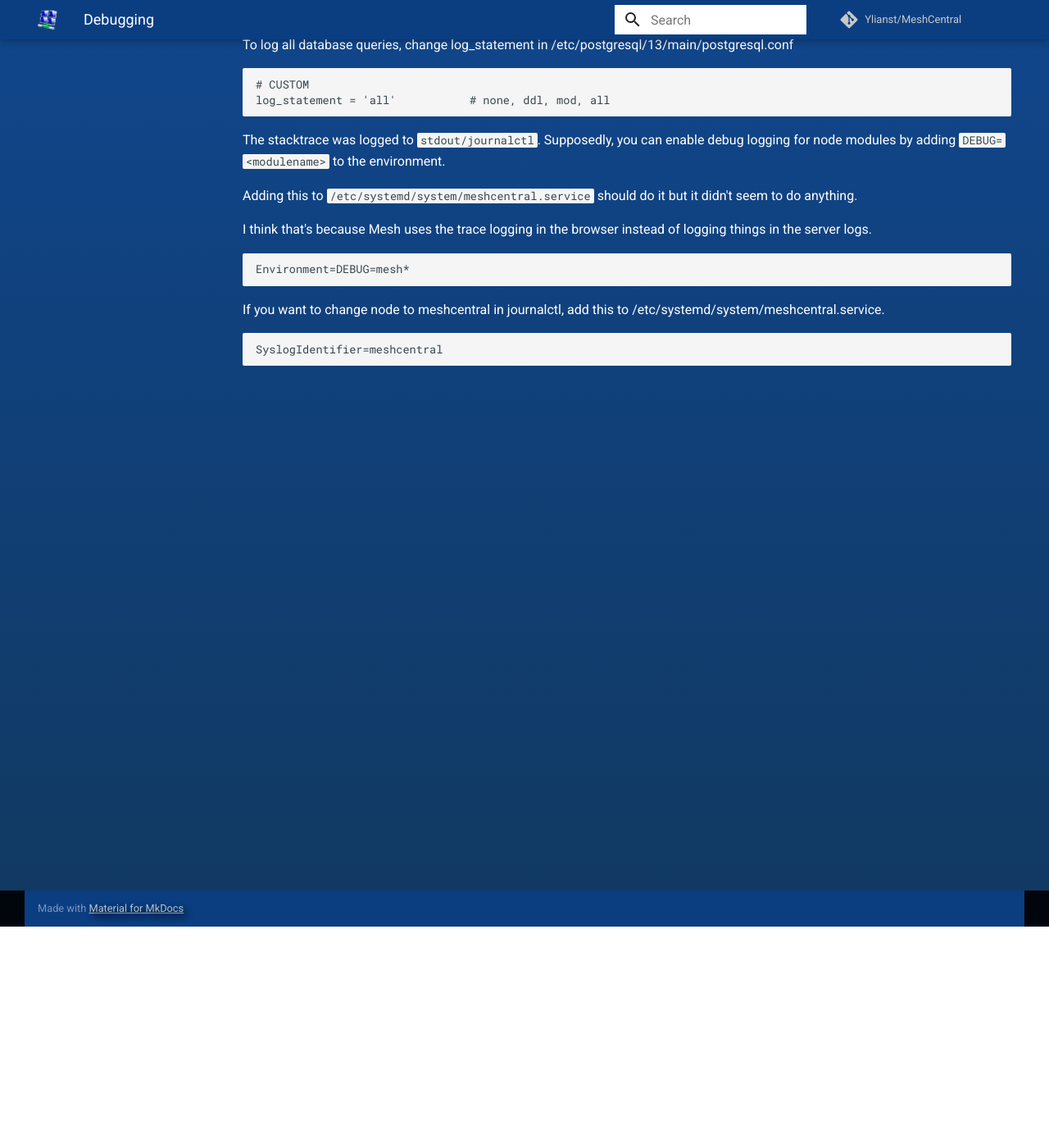
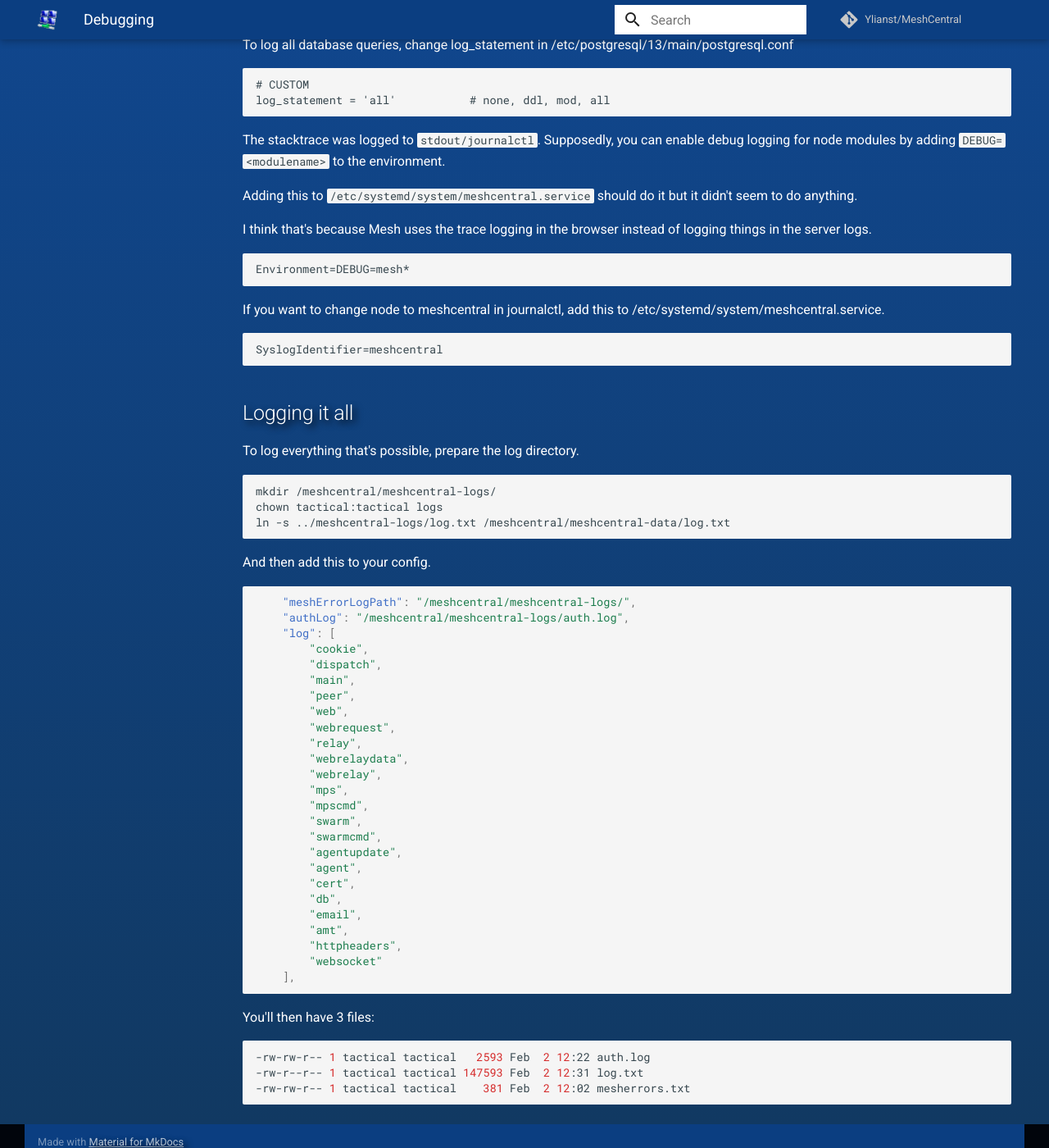
Before and after one commit to silversword411/meshcentraldocs_unofficial, an MkDocs documentation site: the page built from docs/docs/meshcentral/debugging.md, in a window 1280 px wide and 1400 px high, scrolled down 270 px. Shown: the whole window at 82% size. Built offline with MkDocs 1.6.1 and Material for MkDocs 9.7.7, drawn with Linux system fonts in a browser that asks for light colours; comment, search, counter and statistics services are not loaded.

Commit message:
Update debugging.md

````diff
--- a/docs/docs/meshcentral/debugging.md
+++ b/docs/docs/meshcentral/debugging.md
@@ -25,3 +25,51 @@
 ```
 SyslogIdentifier=meshcentral
 ```
+
+## Logging it all
+
+To log everything that's possible, prepare the log directory.
+
+```
+mkdir /meshcentral/meshcentral-logs/
+chown tactical:tactical logs
+ln -s ../meshcentral-logs/log.txt /meshcentral/meshcentral-data/log.txt
+```
+
+And then add this to your config.
+
+```json
+    "meshErrorLogPath": "/meshcentral/meshcentral-logs/",
+    "authLog": "/meshcentral/meshcentral-logs/auth.log",
+    "log": [
+        "cookie",
+        "dispatch",
+        "main",
+        "peer",
+        "web",
+        "webrequest",
+        "relay",
+        "webrelaydata",
+        "webrelay",
+        "mps",
+        "mpscmd",
+        "swarm",
+        "swarmcmd",
+        "agentupdate",
+        "agent",
+        "cert",
+        "db",
+        "email",
+        "amt",
+        "httpheaders",
+        "websocket"
+    ],
+```
+
+You'll then have 3 files:
+
+```bash
+-rw-rw-r-- 1 tactical tactical   2593 Feb  2 12:22 auth.log
+-rw-r--r-- 1 tactical tactical 147593 Feb  2 12:31 log.txt
+-rw-rw-r-- 1 tactical tactical    381 Feb  2 12:02 mesherrors.txt
+```
````
